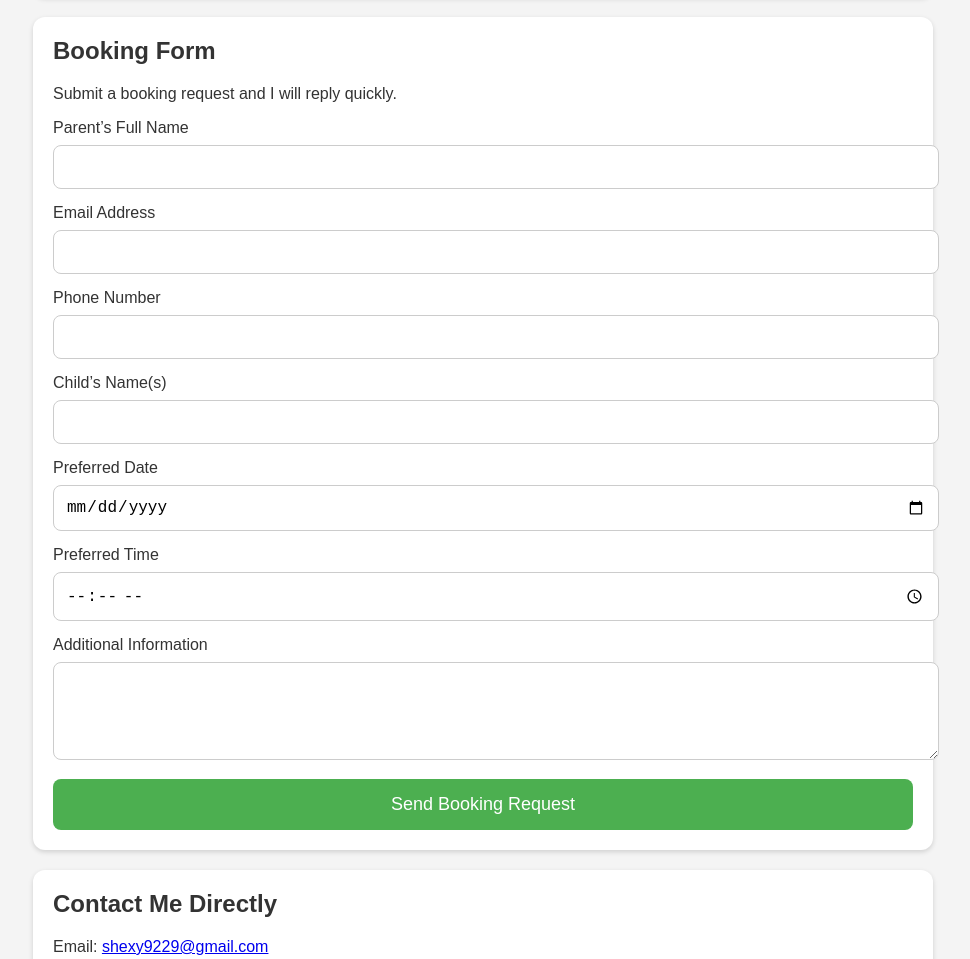
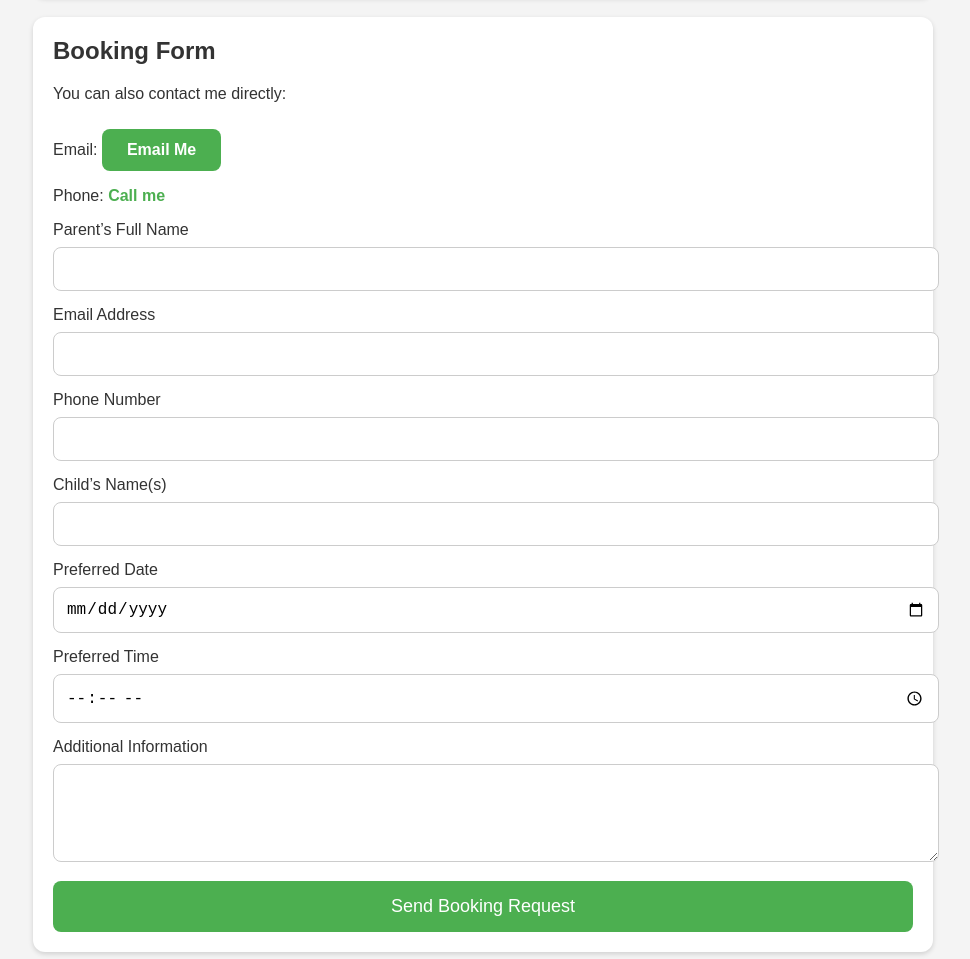
Before and after one commit to Shexy9229/babysite, a plain HTML site: page index.html in a window 1280 px wide. Shown: the part 1703-2662 px from the top of the page, without its empty margins (157-1127 px from the left). Drawn offline with Linux system fonts and the light colour scheme.

Commit message:
Clean up index.html and update contact details
Removed commented sections for dark mode, photo, icons, pricing, calendar, testimonials, FAQ, and form. Updated contact information and pricing details.

```diff
--- a/index.html
+++ b/index.html
@@ -14,7 +14,6 @@
             transition: 0.3s ease;
         }
 
-        /* Dark mode variables */
         .dark {
             --bg: #121212;
             --card: #1f1f1f;
@@ -59,7 +58,6 @@
 
         ul { padding-left: 20px; }
 
-        /* Photo */
         .profile-pic {
             width: 130px;
             height: 130px;
@@ -70,12 +68,10 @@
             border: 4px solid #4CAF50;
         }
 
-        /* Icons */
         .icon {
             margin-right: 8px;
         }
 
-        /* Pricing */
         .pricing-row {
             display: flex;
             justify-content: space-between;
@@ -88,7 +84,6 @@
             font-weight: bold;
         }
 
-        /* Calendar */
         .calendar {
             display: grid;
             grid-template-columns: repeat(7, 1fr);
@@ -117,14 +112,12 @@
             outline: 3px solid #4CAF50;
         }
 
-        /* Testimonials */
         .testimonial {
             margin-bottom: 15px;
             padding-left: 10px;
             border-left: 4px solid #4CAF50;
         }
 
-        /* FAQ */
         details {
             background: #e8ffe8;
             padding: 12px;
@@ -132,7 +125,6 @@
             margin-bottom: 10px;
         }
 
-        /* Form */
         form input, form textarea, form select {
             width: 100%;
             padding: 12px;
@@ -154,7 +146,6 @@
             cursor: pointer;
         }
 
-        /* Dark mode button */
         .dark-btn {
             background: #222;
             color: white;
@@ -164,17 +155,34 @@
             margin: 15px;
             float: right;
         }
+
+        .contact-btn {
+            display: inline-block;
+            background: #4CAF50;
+            color: white;
+            padding: 12px 25px;
+            border-radius: 8px;
+            text-decoration: none;
+            font-weight: bold;
+            margin-top: 10px;
+        }
+
+        a.phone-link {
+            color: #4CAF50;
+            font-weight: bold;
+            text-decoration: none;
+        }
+
     </style>
 </head>
 
 <body>
 
-<!-- DARK MODE BUTTON -->
 <div class="dark-btn" onclick="toggleDarkMode()">🌙 Dark Mode</div>
 
 <header>
     <h1>Babysitting in Sidcup, Bexley</h1>
-    <p>Friendly & reliable care from a responsible guy</p>
+    <p>Friendly & reliable care from a responsible 31-year-old adult male</p>
 </header>
 
 <nav>
@@ -191,9 +199,7 @@
     <!-- ABOUT -->
     <div class="card" id="about">
         <h2>About Me</h2>
-
         <img src="https://via.placeholder.com/150" class="profile-pic">
-
         <p>Hello! My name is <strong>Seun</strong>, and I'm a
         <strong>31-year-old male babysitter in Sidcup, Bexley</strong>.
         I provide calm, fun, and reliable childcare, with flexible evening and weekend hours.</p>
@@ -214,27 +220,22 @@
     <!-- PRICING -->
     <div class="card" id="pricing">
         <h2>Pricing</h2>
-
         <div class="pricing-row">
             <span>Standard Babysitting (Evenings)</span>
-            <span class="price">£12/hr</span>
+            <span class="price">£12.50/hr</span>
         </div>
-
         <div class="pricing-row">
             <span>Weekend Babysitting</span>
             <span class="price">£15/hr</span>
         </div>
-
         <div class="pricing-row">
             <span>Late Night (after 11pm)</span>
             <span class="price">£18/hr</span>
         </div>
-
         <div class="pricing-row">
             <span>School Runs</span>
             <span class="price">£10 per run</span>
         </div>
-
         <em>Discounts available for regular or long-term bookings.</em>
     </div>
 
@@ -242,7 +243,6 @@
     <div class="card" id="availability">
         <h2>Availability Calendar</h2>
         <p><em>Tap a day to see if I'm available.</em></p>
-
         <div class="calendar">
             <div class="available">Mon</div>
             <div class="unavailable">Tue</div>
@@ -257,19 +257,16 @@
     <!-- TESTIMONIALS -->
     <div class="card">
         <h2>Testimonials</h2>
-
         <div class="testimonial">
             ⭐⭐⭐⭐⭐
             “Very reliable and great with my kids. Would definitely recommend!”
             — Sarah P.
         </div>
-
         <div class="testimonial">
             ⭐⭐⭐⭐⭐
             “My boys loved him. On time and very responsible.”
             — Emma L.
         </div>
-
         <div class="testimonial">
             ⭐⭐⭐⭐⭐
             “Super friendly and professional—will book again.”
@@ -280,17 +277,14 @@
     <!-- FAQ -->
     <div class="card">
         <h2>Frequently Asked Questions</h2>
-
         <details>
             <summary>Are you DBS checked?</summary>
             <p>Yes, available on request.</p>
         </details>
-
         <details>
             <summary>What ages do you babysit?</summary>
             <p>All ages from toddlers to teens.</p>
         </details>
-
         <details>
             <summary>Do you offer last-minute bookings?</summary>
             <p>Yes, depending on availability.</p>
@@ -300,10 +294,11 @@
     <!-- BOOKING FORM -->
     <div class="card" id="booking">
         <h2>Booking Form</h2>
-        <p>Submit a booking request and I will reply quickly.</p>
+        <p>You can also contact me directly:</p>
+        <p>Email: <a href="mailto:shexy9229@gmail.com" class="contact-btn">Email Me</a></p>
+        <p>Phone: <a href="tel:07823700680" class="phone-link">Call me</a></p>
 
         <form action="https://formspree.io/f/xdkqzlbj" method="POST">
-
             <label>Parent’s Full Name</label>
             <input type="text" name="parent_name" required>
 
@@ -326,27 +321,23 @@
             <textarea name="message" rows="4"></textarea>
 
             <button type="submit">Send Booking Request</button>
-
         </form>
     </div>
 
     <!-- CONTACT -->
     <div class="card" id="contact">
-    <h2>Contact Me Directly</h2>
-    <p>Email: <a href="mailto:shexy9229@gmail.com">shexy9229@gmail.com</a></p>
-    <p>Phone: 0782 700 680</p>
-</div>
-
+        <h2>Contact Me Directly</h2>
+        <p>Email: <a href="mailto:shexy9229@gmail.com" class="contact-btn">Email Me</a></p>
+        <p>Phone: <a href="tel:07123456789" class="phone-link">07823 700680</a></p>
+    </div>
 
 </div>
 
 <script>
-    // Dark mode toggle
     function toggleDarkMode() {
         document.body.classList.toggle("dark");
     }
 
-    // Click-to-select calendar
     document.querySelectorAll(".calendar div").forEach(day => {
         day.addEventListener("click", () => {
             document.querySelectorAll(".calendar div").forEach(d => d.classList.remove("selected"));
```
